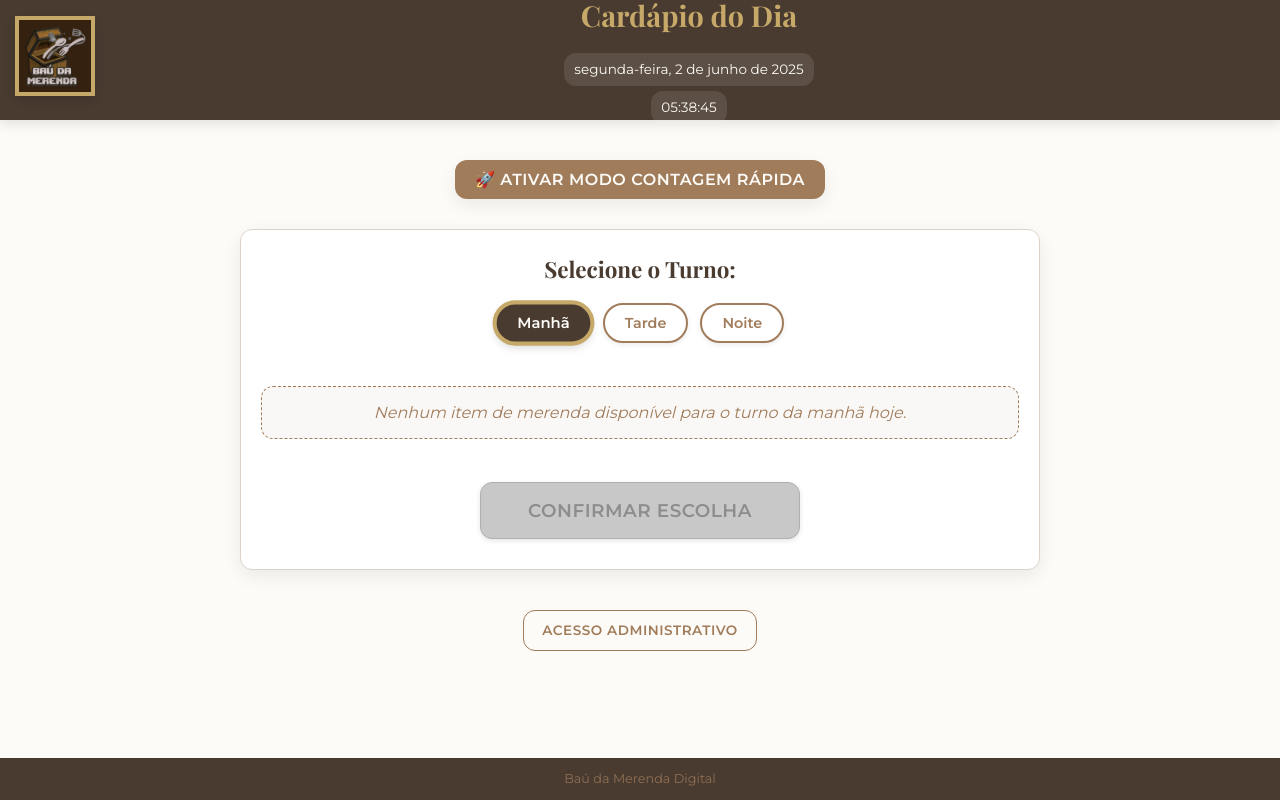
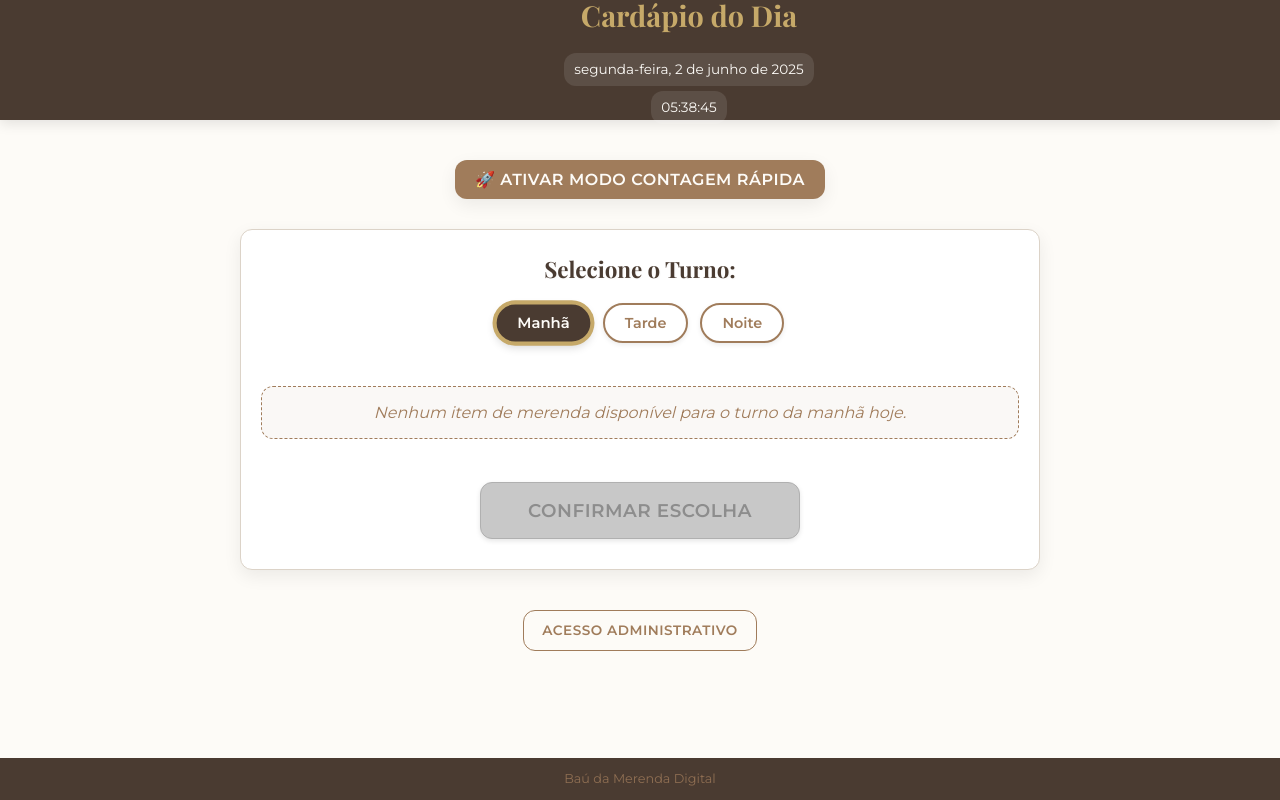
Before and after one commit to etrinova/baudigital, a plain HTML site: page index.html in a window 1280 px wide. Drawn offline with nearby package versions, Linux system fonts and the light colour scheme.

Commit message:
Update index.html
dgsdf

```diff
--- a/index.html
+++ b/index.html
@@ -12,11 +12,7 @@
   </head>
   <body>
     <header class="header-modern-chic header-aluno-simplificado">
-      <img
-        src="Screenshot_2.jpg"
-        alt="Logo Baú da Merenda"
-        class="logo-chic"
-      />
+
       <h1>Cardápio do Dia</h1>
       <div class="header-info">
         <span id="current-date" class="info-item"></span>
```
